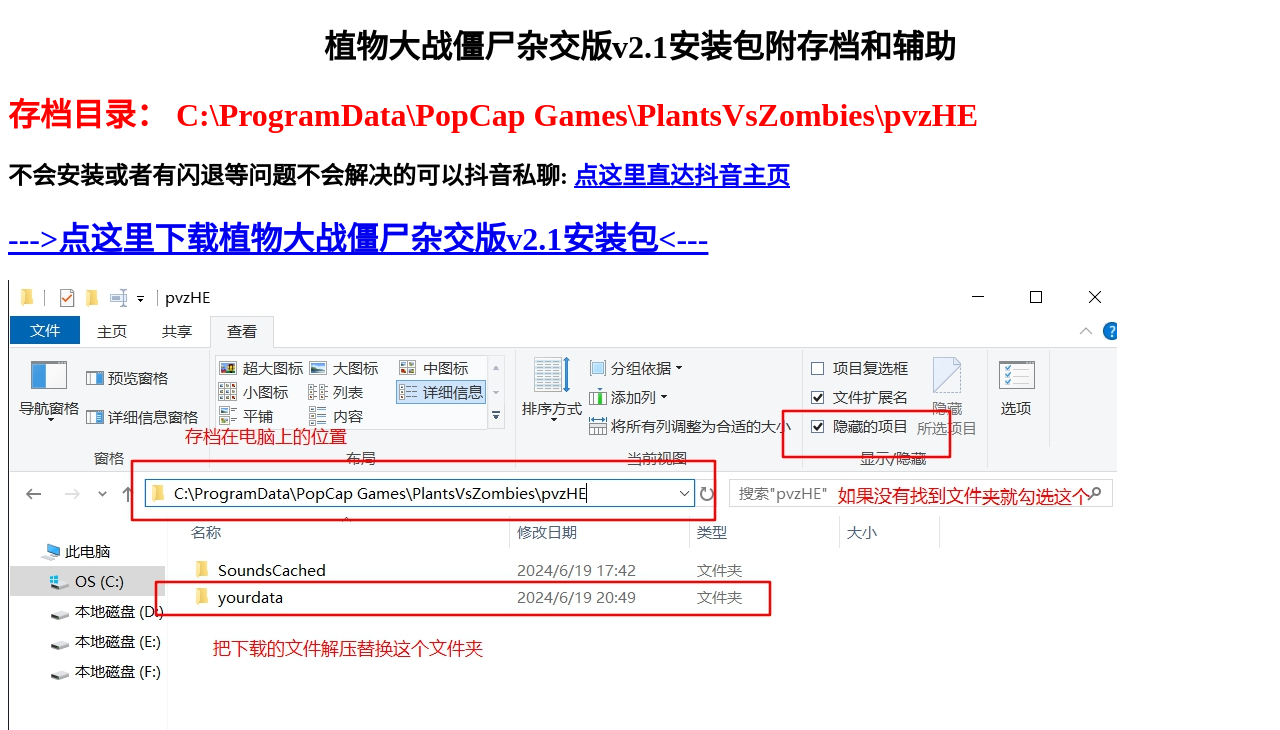
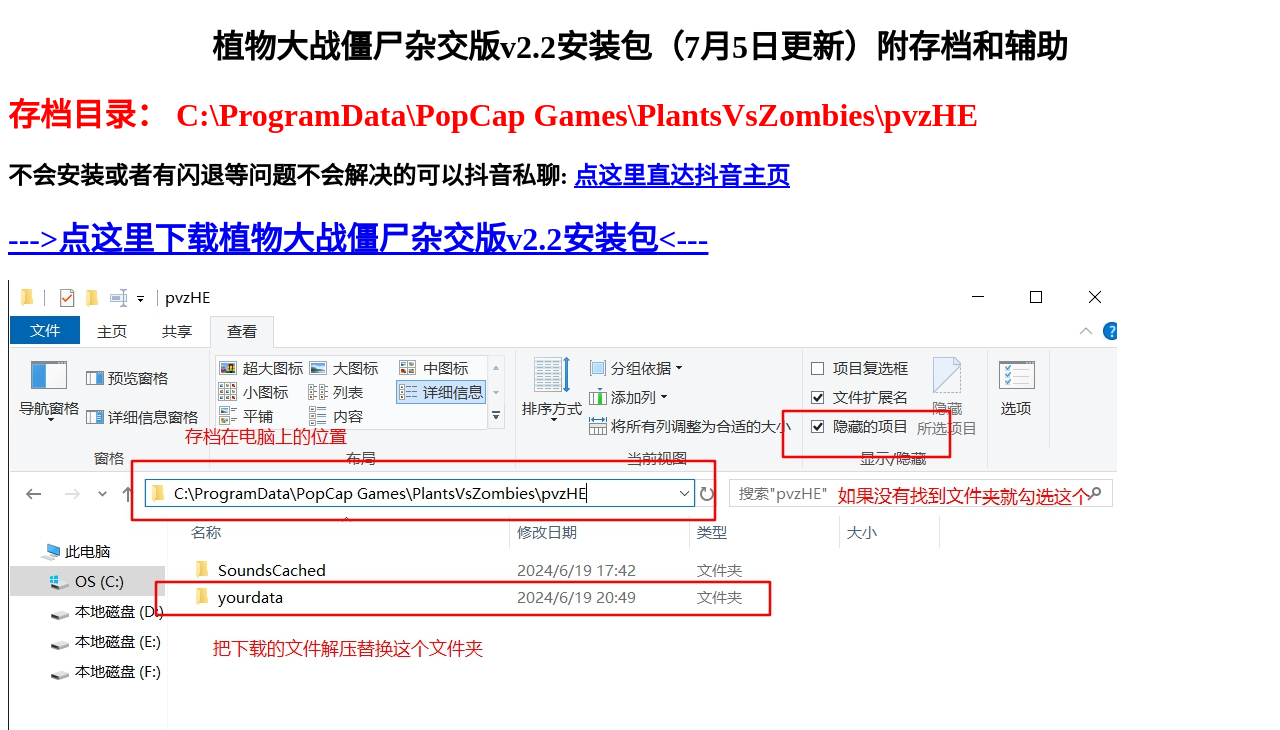
Before and after one commit to saiLuoJiuTian/zwdajs, a plain HTML site: page index.html in a window 1280 px wide. Drawn offline with Linux system fonts and the light colour scheme.

Commit message:
Update index.html

```diff
--- a/index.html
+++ b/index.html
@@ -8,7 +8,7 @@
 </head>
 
 <body>
-    <h1 align="center">植物大战僵尸杂交版v2.1安装包附存档和辅助</h1>
+    <h1 align="center">植物大战僵尸杂交版v2.2安装包（7月5日更新）附存档和辅助</h1>
     <h1 style="color: red;">存档目录：
         C:\ProgramData\PopCap Games\PlantsVsZombies\pvzHE
     </h1>
@@ -18,7 +18,7 @@
     <h1>
 
 
-        <a href="https://sink.011211.xyz/sailuolzzwdzjs" target="_blank"> --->点这里下载植物大战僵尸杂交版v2.1安装包<--- </a>
+        <a href="https://sink.011211.xyz/s6mcd6" target="_blank"> --->点这里下载植物大战僵尸杂交版v2.2安装包<--- </a>
 
     </h1>
     <img src="./6.jpg" alt="">
```
